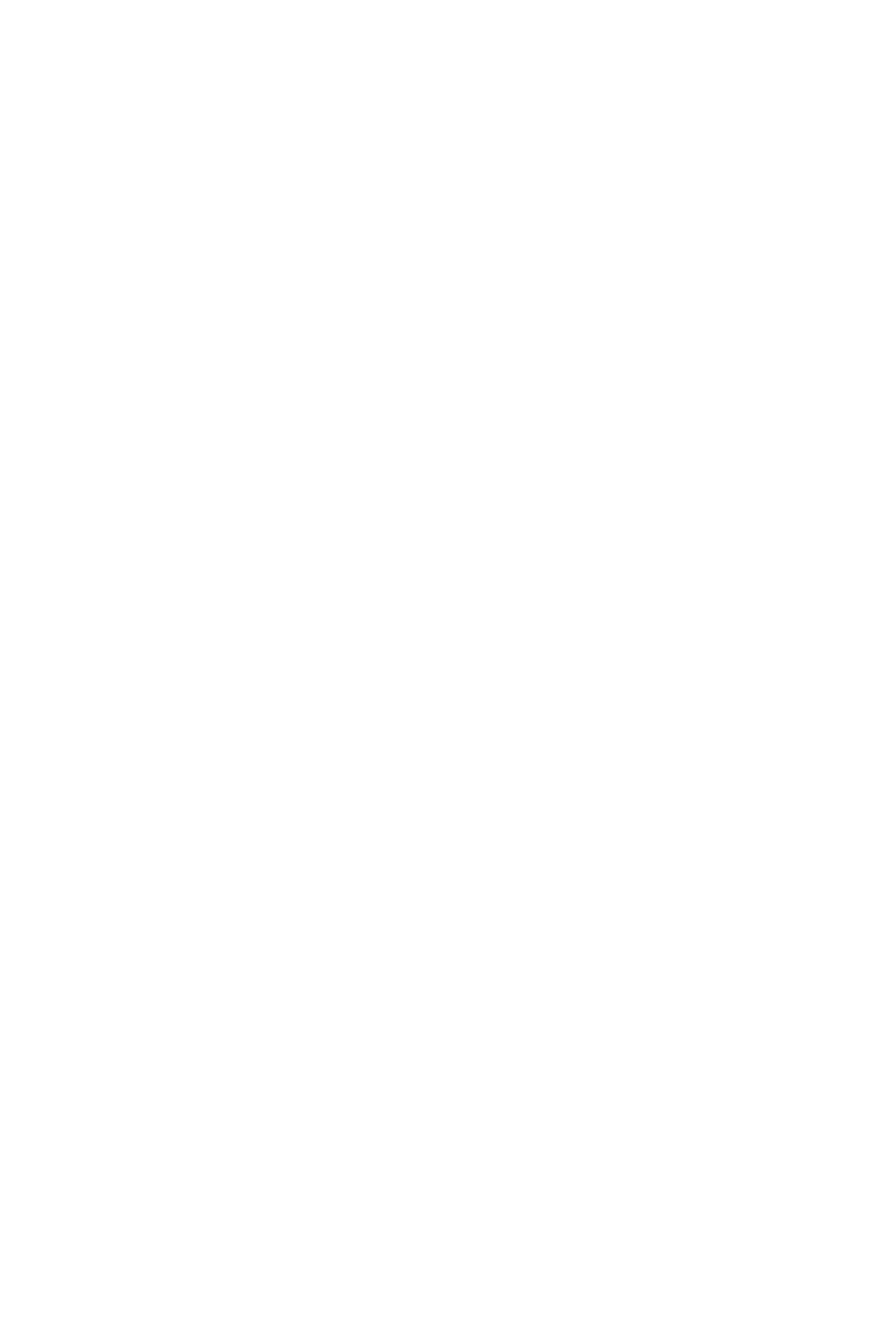
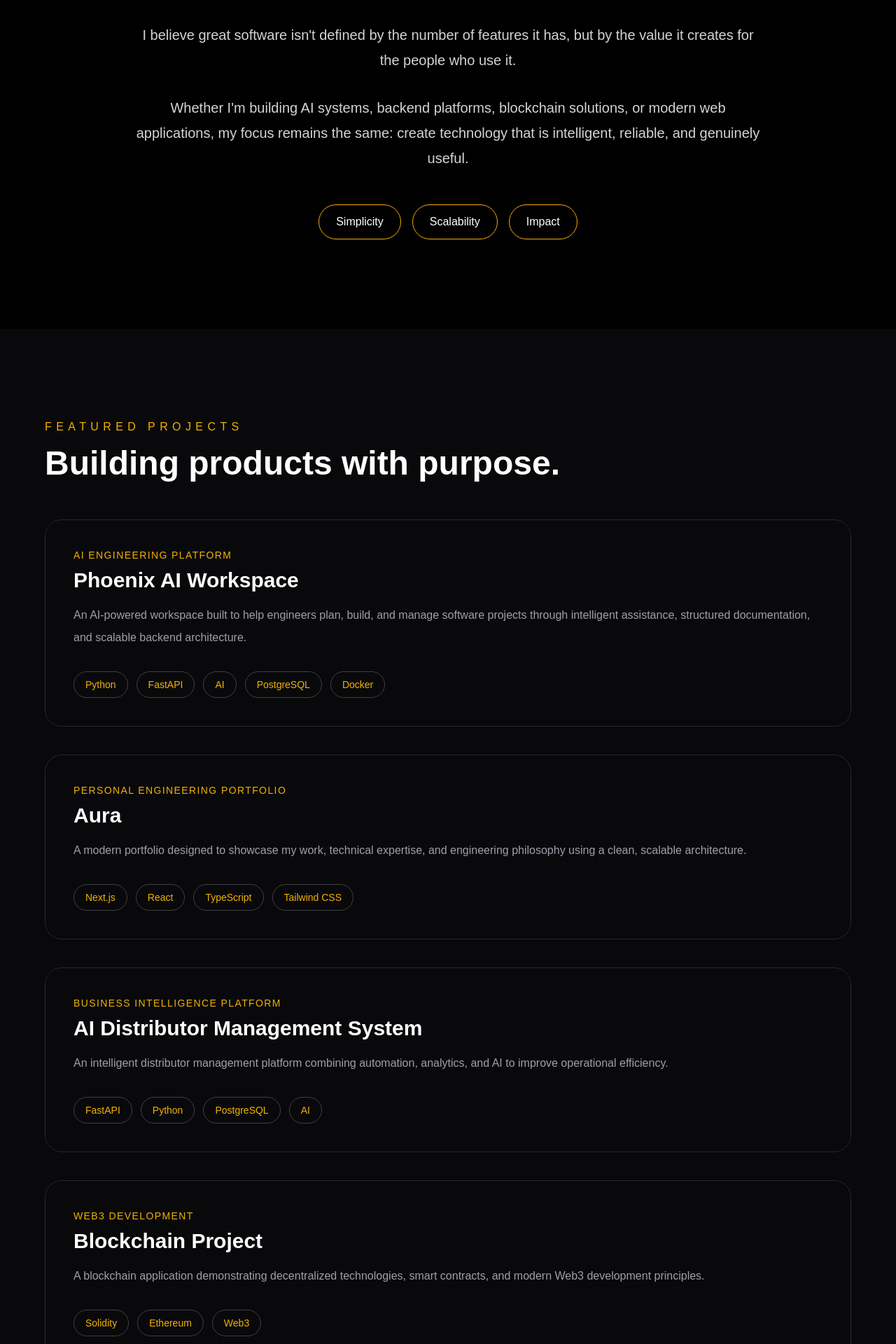
Before and after one commit to kunaaisylvia/aura-farm, a Next.js app in the folder web/: page / in a window 1280 px wide. Shown: the part 2860-4780 px from the top of the page at 70% size. Before the commit the page ends 2580 px from the top, so only its background shows below. Built offline with nearby package versions, Linux system fonts and the light colour scheme.

Commit message:
feat: add engineering philosophy and projects sections

```diff
--- a/web/app/page.tsx
+++ b/web/app/page.tsx
@@ -2,6 +2,9 @@ import Navbar from "../components/Navbar";
 import Hero from "../components/Hero";
 import About from "../components/About";
 import Expertise from "../components/Expertise";
+import Projects from "../components/Projects";
+import EngineeringPhilosophy from "../components/EngineeringPhilosophy";
+import Experience from "../components/Experience";
 
 export default function Home() {
   return (
@@ -10,6 +13,9 @@ export default function Home() {
       <Hero />
       <About />
       <Expertise />
+      <EngineeringPhilosophy />
+      <Projects />
+      <Experience />
     </main>
   );
 }
--- /dev/null
+++ b/web/components/EngineeringPhilosophy.tsx
@@ -0,0 +1,45 @@
+export default function EngineeringPhilosophy() {
+  return (
+    <section
+      id="philosophy"
+      className="bg-black text-white py-32 px-8"
+    >
+      <div className="max-w-4xl mx-auto text-center">
+        <p className="uppercase tracking-[0.4em] text-yellow-500 mb-4">
+          Engineering Philosophy
+        </p>
+
+        <h2 className="text-5xl font-bold mb-12">
+          Technology should solve problems,
+          <br />
+          not create them.
+        </h2>
+
+        <p className="text-xl text-zinc-300 leading-9 mb-8">
+          I believe great software isn't defined by the number of features it
+          has, but by the value it creates for the people who use it.
+        </p>
+
+        <p className="text-xl text-zinc-300 leading-9 mb-8">
+          Whether I'm building AI systems, backend platforms, blockchain
+          solutions, or modern web applications, my focus remains the same:
+          create technology that is intelligent, reliable, and genuinely useful.
+        </p>
+
+        <div className="flex flex-wrap justify-center gap-4 mt-12">
+          <span className="border border-yellow-500 rounded-full px-6 py-3">
+            Simplicity
+          </span>
+
+          <span className="border border-yellow-500 rounded-full px-6 py-3">
+            Scalability
+          </span>
+
+          <span className="border border-yellow-500 rounded-full px-6 py-3">
+            Impact
+          </span>
+        </div>
+      </div>
+    </section>
+  );
+}
--- /dev/null
+++ b/web/components/Experience.tsx
@@ -0,0 +1,67 @@
+export default function Experience() {
+  const experiences = [
+    {
+      period: "2025 – Present",
+      title: "Software Engineer & AI Engineer",
+      organization: "Independent Projects",
+      description:
+        "Designing and building AI-powered applications, modern web platforms, backend services, and intelligent automation solutions.",
+    },
+    {
+      period: "2024",
+      title: "Software Engineering Graduate",
+      organization: "Zetech University",
+      description:
+        "Completed a Bachelor's degree in Software Engineering while building practical projects in AI, backend engineering, and blockchain.",
+    },
+    {
+      period: "2022",
+      title: "Diploma in Information Technology",
+      organization: "Zetech University",
+      description:
+        "Built a strong foundation in programming, networking, databases, and software development principles.",
+    },
+  ];
+
+  return (
+    <section
+      id="experience"
+      className="bg-zinc-950 text-white py-32 px-8"
+    >
+      <div className="max-w-5xl mx-auto">
+        <p className="uppercase tracking-[0.4em] text-yellow-500 mb-4">
+          Experience
+        </p>
+
+        <h2 className="text-5xl font-bold mb-16">
+          My journey as an engineer.
+        </h2>
+
+        <div className="space-y-12">
+          {experiences.map((item) => (
+            <div
+              key={item.title}
+              className="border-l-2 border-yellow-500 pl-8"
+            >
+              <p className="text-yellow-500 mb-2">
+                {item.period}
+              </p>
+
+              <h3 className="text-2xl font-semibold">
+                {item.title}
+              </h3>
+
+              <p className="text-zinc-400 mb-4">
+                {item.organization}
+              </p>
+
+              <p className="text-zinc-300 leading-8">
+                {item.description}
+              </p>
+            </div>
+          ))}
+        </div>
+      </div>
+    </section>
+  );
+}
--- /dev/null
+++ b/web/components/Projects.tsx
@@ -0,0 +1,101 @@
+export default function Projects() {
+  const projects = [
+    {
+      title: "Phoenix AI Workspace",
+      subtitle: "AI Engineering Platform",
+      description:
+        "An AI-powered workspace built to help engineers plan, build, and manage software projects through intelligent assistance, structured documentation, and scalable backend architecture.",
+      technologies: [
+        "Python",
+        "FastAPI",
+        "AI",
+        "PostgreSQL",
+        "Docker",
+      ],
+    },
+    {
+      title: "Aura",
+      subtitle: "Personal Engineering Portfolio",
+      description:
+        "A modern portfolio designed to showcase my work, technical expertise, and engineering philosophy using a clean, scalable architecture.",
+      technologies: [
+        "Next.js",
+        "React",
+        "TypeScript",
+        "Tailwind CSS",
+      ],
+    },
+    {
+      title: "AI Distributor Management System",
+      subtitle: "Business Intelligence Platform",
+      description:
+        "An intelligent distributor management platform combining automation, analytics, and AI to improve operational efficiency.",
+      technologies: [
+        "FastAPI",
+        "Python",
+        "PostgreSQL",
+        "AI",
+      ],
+    },
+    {
+      title: "Blockchain Project",
+      subtitle: "Web3 Development",
+      description:
+        "A blockchain application demonstrating decentralized technologies, smart contracts, and modern Web3 development principles.",
+      technologies: [
+        "Solidity",
+        "Ethereum",
+        "Web3",
+      ],
+    },
+  ];
+
+  return (
+    <section
+      id="projects"
+      className="bg-zinc-950 text-white py-32 px-8"
+    >
+      <div className="max-w-6xl mx-auto">
+        <p className="uppercase tracking-[0.4em] text-yellow-500 mb-4">
+          Featured Projects
+        </p>
+
+        <h2 className="text-5xl font-bold mb-14">
+          Building products with purpose.
+        </h2>
+
+        <div className="space-y-10">
+          {projects.map((project) => (
+            <div
+              key={project.title}
+              className="border border-zinc-800 rounded-3xl p-10 hover:border-yellow-500 transition-all duration-300"
+            >
+              <p className="text-yellow-500 uppercase tracking-widest text-sm mb-2">
+                {project.subtitle}
+              </p>
+
+              <h3 className="text-3xl font-bold mb-4">
+                {project.title}
+              </h3>
+
+              <p className="text-zinc-400 leading-8 mb-8">
+                {project.description}
+              </p>
+
+              <div className="flex flex-wrap gap-3">
+                {project.technologies.map((tech) => (
+                  <span
+                    key={tech}
+                    className="border border-zinc-700 rounded-full px-4 py-2 text-sm text-yellow-500"
+                  >
+                    {tech}
+                  </span>
+                ))}
+              </div>
+            </div>
+          ))}
+        </div>
+      </div>
+    </section>
+  );
+}
```
